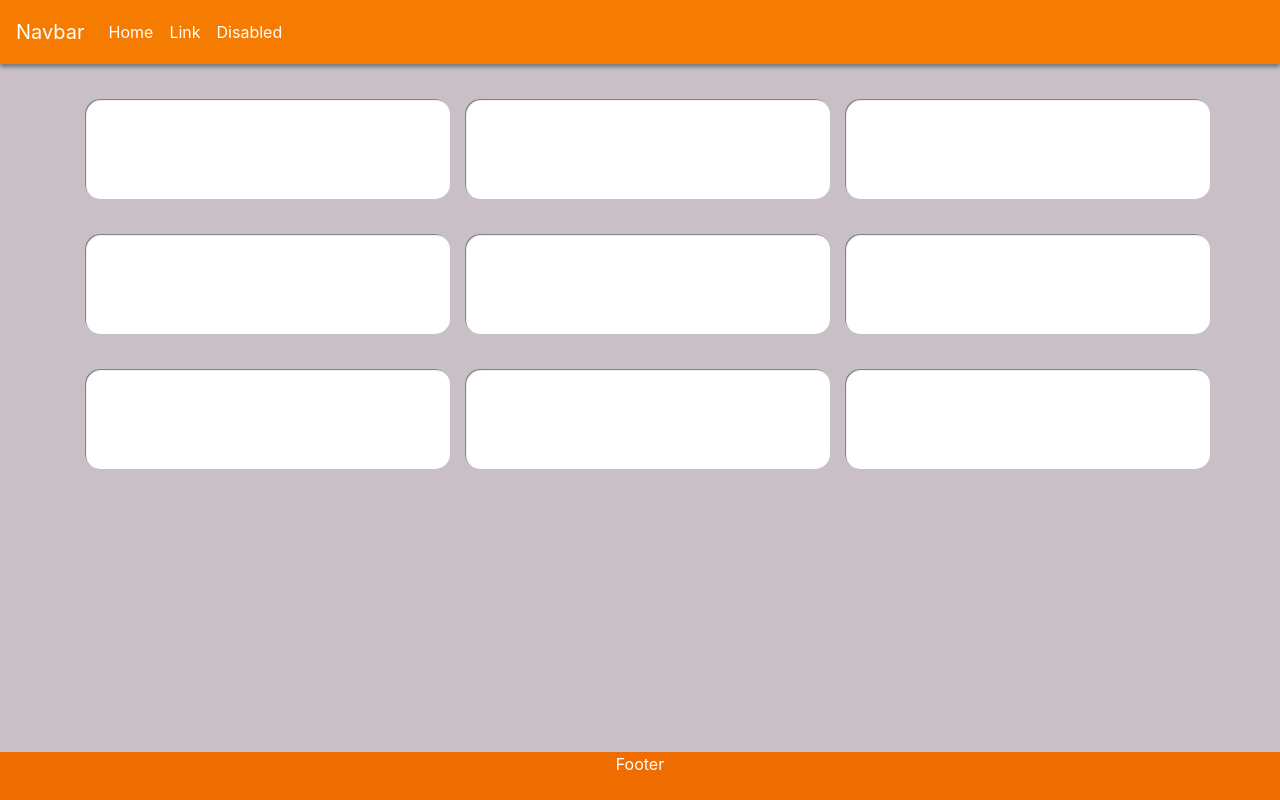
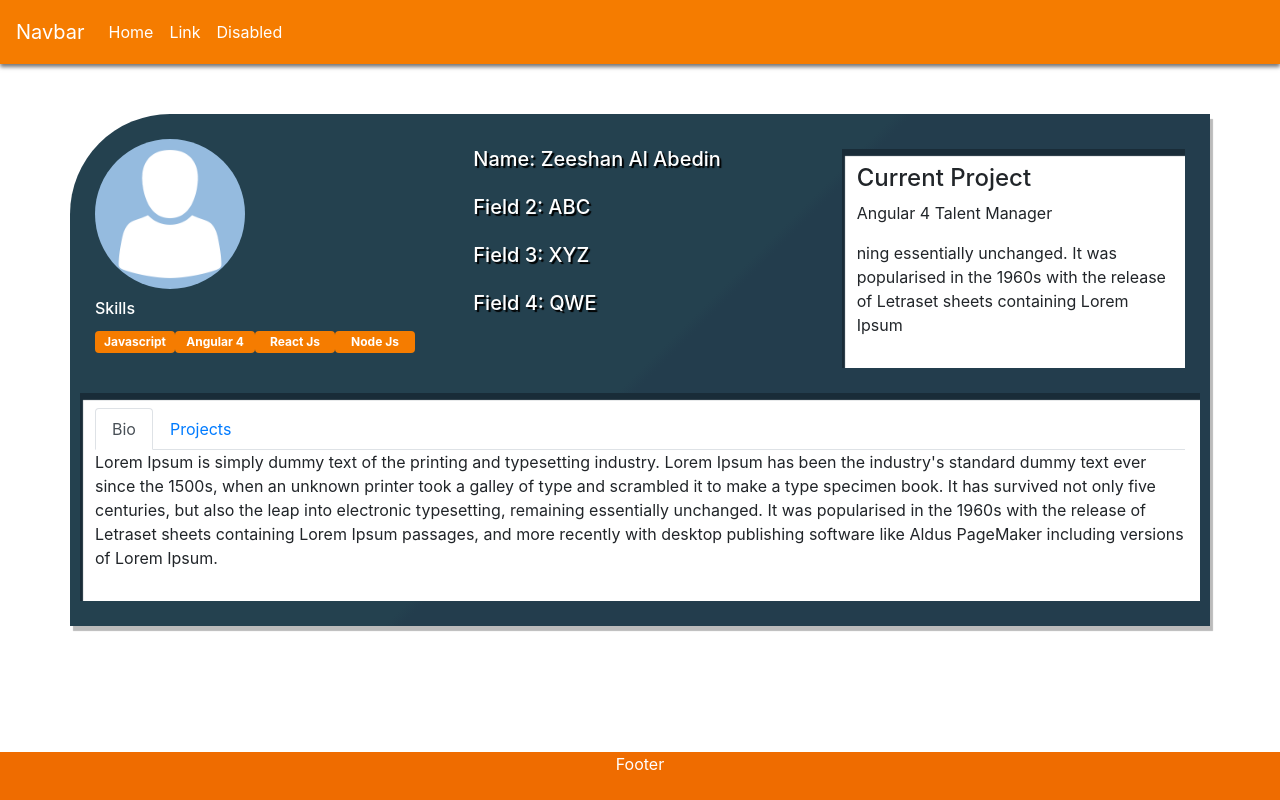
Before and after one commit to cybergroupdevs/talent-dashboard-angular, an Angular app: page /details in a window 1280 px wide. Before the commit this address led to /. Built offline with nearby package versions, Linux system fonts and the light colour scheme.

Commit message:
created Details page with mock info and added route for the same, added image in assets/images folder

```diff
--- a/src/app/app.component.html
+++ b/src/app/app.component.html
@@ -1,5 +1,4 @@
 
 <app-navbar></app-navbar>
-<app-home></app-home>
+<router-outlet></router-outlet>
 <app-footer></app-footer>
-<router-outlet></router-outlet>
--- a/src/app/app.module.ts
+++ b/src/app/app.module.ts
@@ -7,6 +7,7 @@ import { AppComponent } from './app.component';
 import { NavbarComponent } from './navbar/navbar.component';
 import { HomeComponent } from './home/home.component';
 import { FooterComponent } from './footer/footer.component';
+import { DetailsComponent } from './details/details.component';
 
 
 @NgModule({
@@ -14,11 +15,14 @@ import { FooterComponent } from './footer/footer.component';
     AppComponent,
     NavbarComponent,
     HomeComponent,
-    FooterComponent
+    FooterComponent,
+    DetailsComponent
   ],
   imports: [
     BrowserModule ,
     RouterModule.forRoot([ {path : 'home' , component : HomeComponent}
+    ]),
+    RouterModule.forRoot([ {path : 'details' , component : DetailsComponent}
     ])
   ],
   providers: [],
--- /dev/null
+++ b/src/app/details/details.component.css
@@ -0,0 +1,65 @@
+img{
+    width: 150px;
+    height: 150px;
+    margin-bottom: 10px;
+    border-radius: 100px;
+
+
+
+}
+h5{
+    text-shadow: 2px 2px 1px rgb(0, 0, 0);
+    line-height: 30px;
+
+}
+.container{
+    margin-top: 50px;
+    /*background-color: #233D4D;*/
+    background: #24414f; /* Old browsers */
+    background: -moz-linear-gradient(-45deg, #24414f 0%, #24414f 50%, #233d4d 51%, #233d4d 100%); /* FF3.6-15 */
+    background: -webkit-linear-gradient(-45deg, #24414f 0%,#24414f 50%,#233d4d 51%,#233d4d 100%); /* Chrome10-25,Safari5.1-6 */
+    background: linear-gradient(135deg, #24414f 0%,#24414f 50%,#233d4d 51%,#233d4d 100%); /* W3C, IE10+, FF16+, Chrome26+, Opera12+, Safari7+ */
+    filter: progid:DXImageTransform.Microsoft.gradient( startColorstr='#24414f', endColorstr='#233d4d',GradientType=1 ); /* IE6-9 fallback on horizontal gradient */
+    padding: 25px;
+    box-shadow: 3px 5px 1px rgb(187, 187, 187);
+    border-top-left-radius: 100px;
+}
+
+.featured{
+    background-color: white;
+    margin-top: 10px;
+    padding: 15px;
+    box-shadow: inset 3px 7px 1px rgb(25, 44, 56);
+
+}
+
+.badge {
+    color: white;
+    margin-top: 5px;
+    padding: 5px;
+    width: 80px;
+    background: #F57C00;
+}
+
+.badges{
+    color: white;
+}
+.container-fluid{
+    background-color: white;
+
+    margin-top: 25px;
+    padding: 15px;
+    box-shadow: inset 3px 7px 1px rgb(25, 44, 56);
+}
+
+.projects{
+    padding: 15px;
+    background-color: white;
+    box-shadow: inset 3px 7px 1px rgb(25, 44, 56);
+
+}
+
+h5{
+    padding: 5px;
+    color: white;
+}
--- /dev/null
+++ b/src/app/details/details.component.html
@@ -0,0 +1,61 @@
+
+<div class="container">
+  <div class="row">
+    <div class="col-md-4">
+        <div class="d-flex justify-content-between">
+            <img src="../../assets/images/placeholder.png">
+        </div>
+      <div class="badges">
+          <h6>Skills</h6>
+          <span class="badge badge-primary">Javascript</span>
+          <span class="badge badge-primary">Angular 4</span>
+          <span class="badge badge-primary">React Js</span>
+          <span class="badge badge-primary">Node Js</span>
+
+      </div>
+    </div>
+    <div class="col-md-4">
+        <h5>Name: Zeeshan Al Abedin</h5>
+        <h5>Field 2: ABC</h5>
+        <h5>Field 3: XYZ</h5>
+        <h5>Field 4: QWE</h5>
+    </div>
+    <div class="col-md-4">
+      <div class="featured">
+        <h4>Current Project</h4>
+        <p>Angular 4 Talent Manager</p>
+        <p>ning essentially unchanged. It was popularised in the 1960s with the release of Letraset sheets containing Lorem Ipsum
+          </p>
+      </div>
+
+  </div>
+  </div>
+<div class="row">
+    <div class="container-fluid">
+      <ul class="nav nav-tabs" role="tablist">
+        <li class="nav-item">
+          <a class="nav-link active" href="#profile" role="tab" data-toggle="tab">Bio</a>
+        </li>
+        <li class="nav-item">
+          <a class="nav-link" href="#project" role="tab" data-toggle="tab">Projects</a>
+        </li>
+
+      </ul>
+      <div class="tab-content">
+        <div role="tabpanel" class="tab-pane active" id="profile">
+          <p>Lorem Ipsum is simply dummy text of the printing and typesetting industry. Lorem Ipsum has been the industry's standard dummy text ever since the 1500s,
+            when an unknown printer took a galley of type and scrambled it to make a type specimen book. It has survived not only five centuries, but also the leap into
+            electronic typesetting, remaining essentially unchanged. It was popularised in the 1960s with the release of Letraset sheets containing Lorem Ipsum passages,
+            and more recently with desktop publishing software like Aldus PageMaker including versions of Lorem Ipsum.</p>
+
+
+        </div>
+        <div role="tabpanel" class="tab-pane fade" id="project">
+          <p>Lorem Ipsum is simply dummy text of the sadwn asdtook a galley of sadsetting, remaining essentsaded. It wsadke Aldus PageMaker including versions of Lorem Ipsum.</p>
+        </div>
+      </div>
+
+      </div>
+</div>
+
+</div>
--- /dev/null
+++ b/src/app/details/details.component.ts
@@ -0,0 +1,15 @@
+import { Component, OnInit } from '@angular/core';
+
+@Component({
+  selector: 'app-details',
+  templateUrl: './details.component.html',
+  styleUrls: ['./details.component.css']
+})
+export class DetailsComponent implements OnInit {
+
+  constructor() { }
+
+  ngOnInit() {
+  }
+
+}
```
Also changed, not shown: src/assets/images/placeholder.png (added), 1 other file (tests, documents, lock files or other folders).
